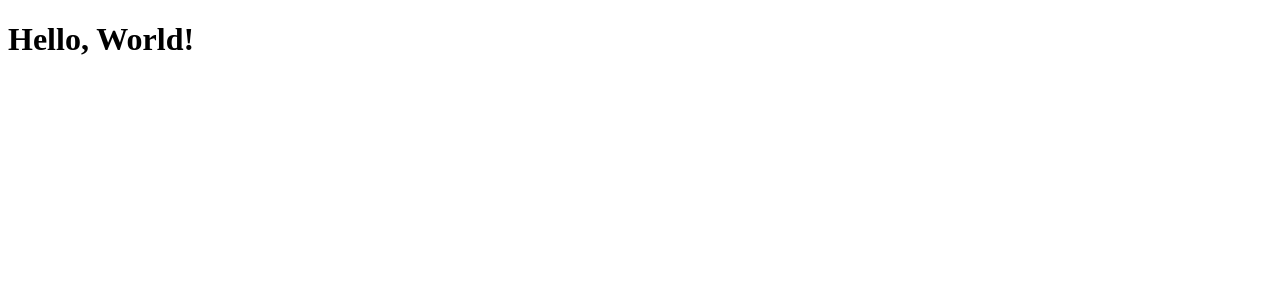
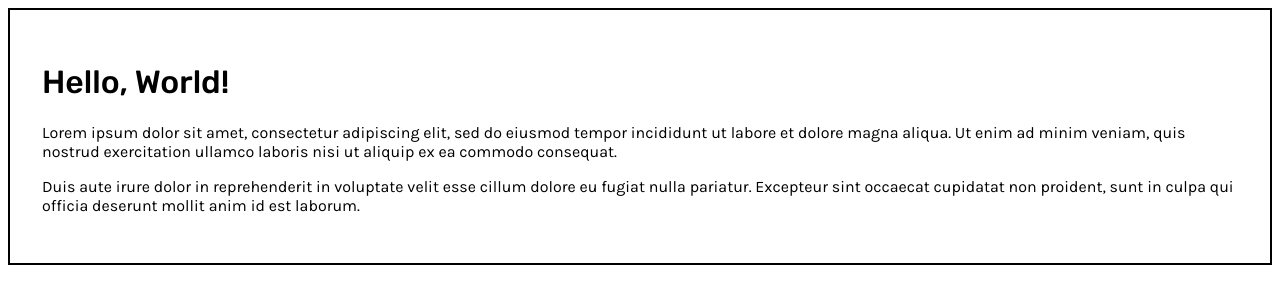
Before and after one commit to mptbuilds/hello-world, a plain HTML site: page index.html in a window 1280 px wide. Drawn offline with Linux system fonts and the light colour scheme.

Commit message:
added basic structure

```diff
--- a/index.html
+++ b/index.html
@@ -5,9 +5,15 @@
     <meta name="viewport" content="width=device-width">
     <title>repl.it</title>
     <link href="style.css" rel="stylesheet" type="text/css" />
+    <link href="https://fonts.googleapis.com/css2?family=Rubik:ital,wght@0,300;0,400;0,500;0,600;0,700;0,800;0,900;1,300;1,400;1,500;1,600;1,700;1,800;1,900&display=swap" rel="stylesheet">
+    <link href="https://fonts.googleapis.com/css2?family=Karla:ital,wght@0,400;0,700;1,400;1,700&display=swap" rel="stylesheet">
   </head>
   <body>
-    <h1>Hello, World!</h1>
+    <div id = "box">
+      <h1 class = "title">Hello, World!</h1>
+      <p class = "caption">Lorem ipsum dolor sit amet, consectetur adipiscing elit, sed do eiusmod tempor incididunt ut labore et dolore magna aliqua. Ut enim ad minim veniam, quis nostrud exercitation ullamco laboris nisi ut aliquip ex ea commodo consequat.</p>
+      <p class = "caption">Duis aute irure dolor in reprehenderit in voluptate velit esse cillum dolore eu fugiat nulla pariatur. Excepteur sint occaecat cupidatat non proident, sunt in culpa qui officia deserunt mollit anim id est laborum.</p>
+    </div>
     <script src="script.js"></script>
   </body>
 </html>
--- a/style.css
+++ b/style.css
@@ -0,0 +1,13 @@
+.title {
+  font-family: 'Rubik', sans-serif;
+  font-weight: 500;
+}
+
+.caption {
+  font-family: 'Karla', sans-serif;
+}
+
+#box {
+  border: 2px solid black;
+  padding: 2em;
+}
```
